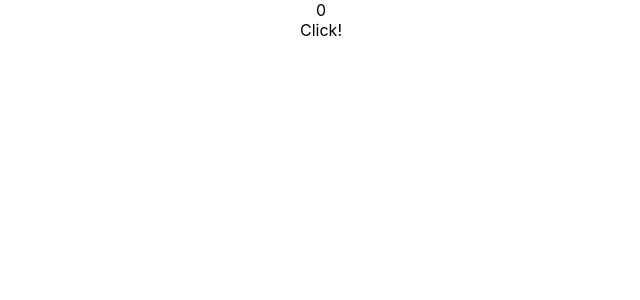
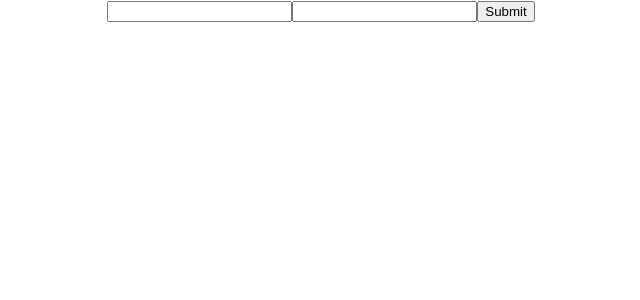
Before and after one commit to Barinulka/reactJS, a React (Create React App) app: page / in a window 1280 px wide. Shown: the top 300 px of the page, without its empty margins (319-959 px from the left). Built offline with nearby package versions, Linux system fonts and the light colour scheme.

Commit message:
4. Lesson2. More

```diff
--- a/src/components/App.js
+++ b/src/components/App.js
@@ -1,44 +1,27 @@
 import './App.scss';
-import React, {useState, useEffect} from 'react';
+import React, {useCallback, useState} from 'react';
+import { Form } from './Form/Form';
+import { MessageField } from './MessageField/MessageField';
 // import Message from './Message/Message';
 
 export const App = () => {
     console.log('render');
 
-    const [count, setCount] = useState(0);
+    // const [author, setAuthor] = useState('');
+    // const [message, setMessage] = useState('');
+    const [messageList, setMessageList] = useState([]);
 
-    const updateCount = () => {
-        setCount(count + 1);
-    }
-
-    useEffect(() => {
-        console.log("did mount");
-    }, []);
-
-
+    const handleSendMessage = useCallback((newMesasge) => {
+        setMessageList([...messageList, newMesasge]);
+    }, [messageList]);
 
     return (
         <div className="App center">
-            <span className="counter">{count}</span>
-            <Child number={count} />
-            <Button onClick={updateCount} />
-
+            <MessageField messageList={messageList} />
+            <Form onSendMessage={handleSendMessage} />
         </div>
     );
 }
 
-function Button(props) {
-    return (
-        <div className="counter-button" onClick={props.onClick}>Click!</div>
-    );
-}
-
-function Child(props) {
-    return (
-        <span>{props.count}</span>
-    );
-}
-
-
 
 export default App;
--- a/src/components/App.scss
+++ b/src/components/App.scss
@@ -2,5 +2,8 @@
     margin: 0 auto;
     width: 980px;
     text-align: center;
+}
 
+.center {
+    padding: 0 calc(50% - 1140px / 2);
 }
--- /dev/null
+++ b/src/components/Form/Form.js
@@ -0,0 +1,33 @@
+import React, { useState } from 'react';
+
+export const Form = ({ onSendMessage }) => {
+    const [author, setAuthor] = useState('');
+    const [message, setMessage] = useState('');
+
+    const authorChange = (e) => {
+        setAuthor(e.target.value);
+    }
+
+    const messageChange = (e) => {
+        setMessage(e.target.value);
+    }
+
+    const handleSubmit = (e) => {
+        e.preventDefault();
+        onSendMessage({
+            author: author,
+            id: Date.now(),
+            message: message,
+        });
+        setAuthor('');
+        setMessage('');
+    }
+
+    return (
+        <form onSubmit={handleSubmit}>
+            <input type="text" value={author} onChange={authorChange} />
+            <input type="text" value={message} onChange={messageChange} />
+            <input type="submit" />
+        </form>
+    )
+}
--- a/src/components/Message/Message.js
+++ b/src/components/Message/Message.js
@@ -1,25 +1,14 @@
 import './Message.scss';
 
-function Message(props) {
+export const Message = ({author, message}) => {
   return (
     <div className="mes">
         <div className="message">
-            <p className="message__title">{props.title}</p>
-            <p className="message__text">{props.text}</p>
+            <p className="message__title">{author}</p>
+            <p className="message__text">{message}</p>
         </div>
-        <div className="message">
-            <h1 className="message__title">{props.title}</h1>
-            <p className="message__text">{props.text}</p>
-        </div>
-        <div className="message">
-            <h1 className="message__title">{props.title}</h1>
-            <p className="message__text">{props.text}</p>
-        </div>
+
     </div>
 
   );
 }
-
-
-
-export default Message;
--- /dev/null
+++ b/src/components/MessageField/MessageField.js
@@ -0,0 +1,8 @@
+import React from 'react';
+import { Message } from '../Message/Message';
+
+export const MessageField = ({ messageList }) => {
+    return messageList.map((mess) => (
+        <Message author={mess.author} message={mess.message} key={mess.id} />
+    ));
+}
```
Also changed, not shown: src/components/Form/Form.scss (added), src/components/MessageField/MessageField.css (added).
